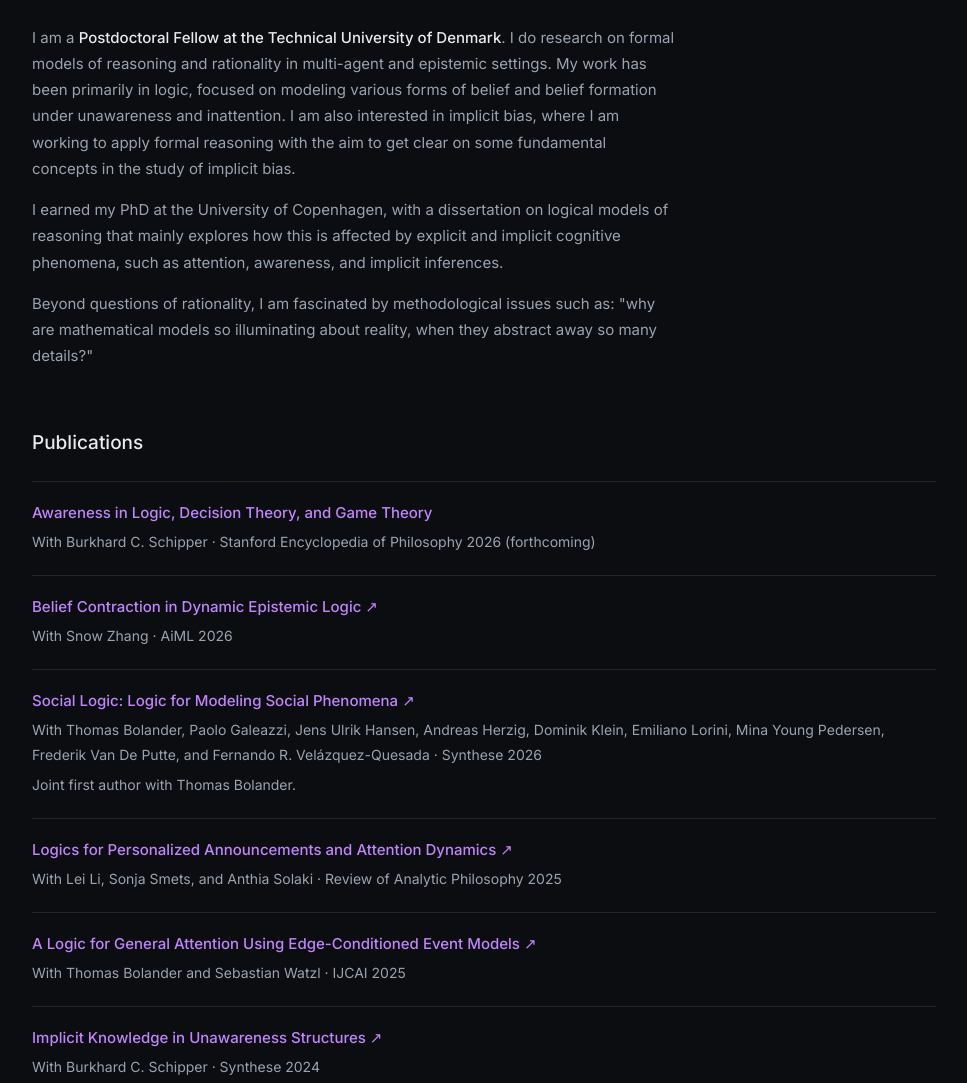
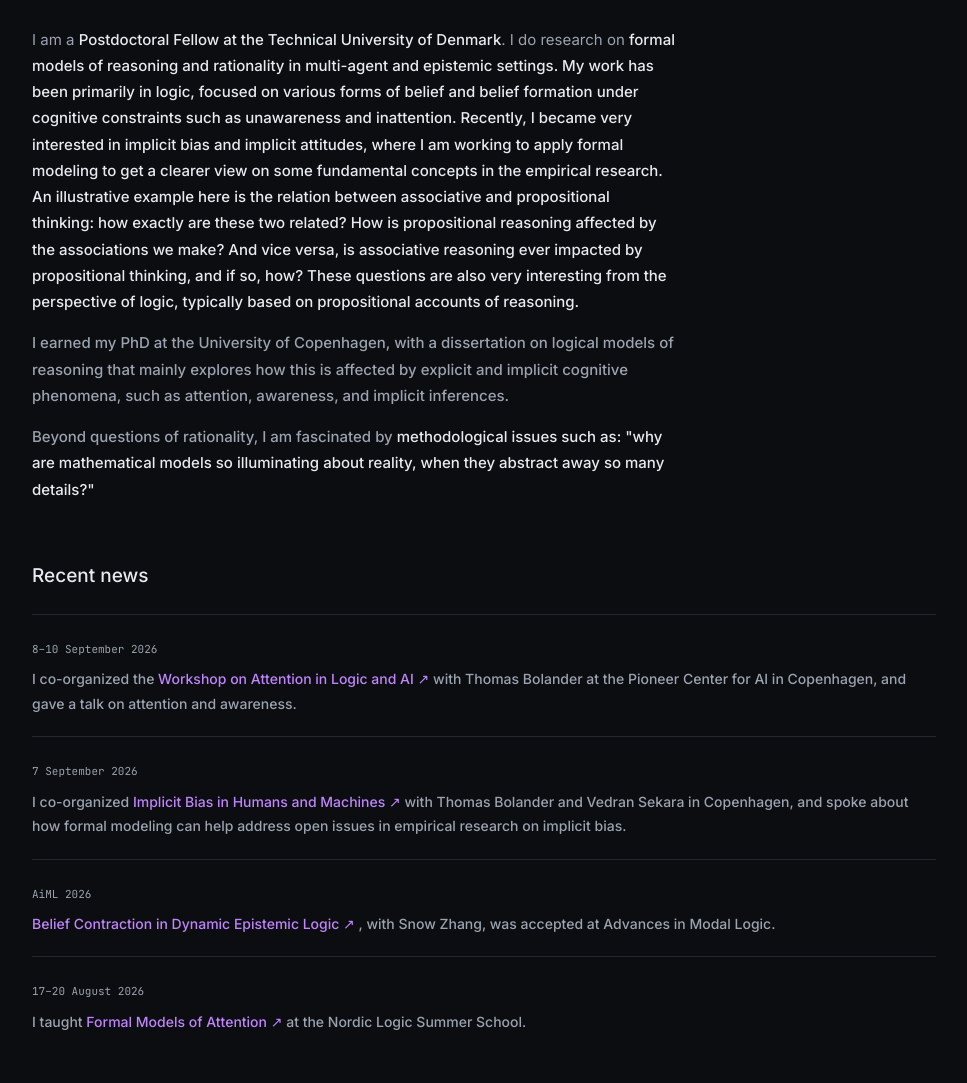
Before and after one commit to gaiabel/gaiabel.github.io, a plain HTML site: page index.html in a window 1280 px wide. Shown: the part 320-1403 px from the top of the page, without its empty margins (156-1123 px from the left). Drawn offline with Linux system fonts and the light colour scheme.

Commit message:
Update index.html

```diff
--- a/index.html
+++ b/index.html
@@ -241,7 +241,7 @@
       <div class="hero">
         <div>
           <h1>Gaia Belardinelli</h1>
-          <p class="meta" style="margin: 0 0 12px;">she/her</p>
+          <p class="meta" style="margin: 0 0 14px;">she/her</p>
           <p class="subtitle">
             Formal models of reasoning under cognitive constraints.
           </p>
@@ -263,10 +263,14 @@
       <div class="bio">
         <p>
           I am a <strong>Postdoctoral Fellow at the Technical University of Denmark</strong>.
-          I do research on formal models of reasoning and rationality in multi-agent and epistemic settings.
-          My work has been primarily in logic, focused on modeling various forms of belief
-          and belief formation under unawareness and inattention. I am also interested in implicit bias,
-          where I am working to apply formal reasoning with the aim to get clear on some fundamental concepts in the study of implicit bias.
+          I do research on <strong>formal models of reasoning and rationality<strong> in multi-agent and epistemic settings.
+          My work has been primarily in <strong>logic<strong>, focused on various forms of belief
+          and belief formation under cognitive constraints such as <strong>unawareness and inattention<strong>.
+          Recently, I became very interested in <strong>implicit bias and implicit attitudes<strong>,
+          where I am working to apply formal modeling to get a clearer view on some fundamental concepts in the empirical research.
+          An illustrative example here is the relation between <strong>associative and propositional thinking<strong>: how exactly are these two related?
+          How is propositional reasoning affected by the associations we make? And vice versa, is associative reasoning ever impacted by propositional thinking, and if so, how?
+          These questions are also very interesting from the perspective of logic, typically based on propositional accounts of reasoning.
         </p>
         <p>
           I earned my PhD at the University of Copenhagen,
@@ -275,11 +279,61 @@
           implicit cognitive phenomena, such as attention, awareness, and implicit inferences.
         </p>
           <p>
-          Beyond questions of rationality, I am fascinated by methodological issues such as:
+          Beyond questions of rationality, I am fascinated by <strong>methodological issues<strong> such as:
           "why are mathematical models so illuminating about reality, when they abstract away so many details?"
         </p>
       </div>
     </header>
+
+   <section id="news" class="news-panel">
+  <h2>Recent news</h2>
+
+  <div class="row">
+    <span class="meta">8–10 September 2026</span>
+    <p>
+      I co-organized the
+      <a href="https://www2.compute.dtu.dk/~tobo/aiep_webpage.html">
+        Workshop on Attention in Logic and AI ↗
+      </a>
+      with Thomas Bolander at the Pioneer Center for AI in Copenhagen,
+      and gave a talk on attention and awareness.
+    </p>
+  </div>
+
+  <div class="row">
+    <span class="meta">7 September 2026</span>
+    <p>
+      I co-organized
+      <a href="https://sites.google.com/view/implicit-biass/home">
+        Implicit Bias in Humans and Machines ↗
+      </a>
+      with Thomas Bolander and Vedran Sekara in Copenhagen,
+      and spoke about how formal modeling can help address
+      open issues in empirical research on implicit bias.
+    </p>
+  </div>
+
+  <div class="row">
+    <span class="meta">AiML 2026</span>
+    <p>
+      <a href="https://arxiv.org/abs/2606.31861">
+        Belief Contraction in Dynamic Epistemic Logic ↗
+      </a>,
+      with Snow Zhang, was accepted at Advances in Modal Logic.
+    </p>
+  </div>
+
+  <div class="row">
+    <span class="meta">17–20 August 2026</span>
+    <p>
+      I taught
+      <a href="https://slss2026.compute.dtu.dk/">
+        Formal Models of Attention ↗
+      </a>
+      at the Nordic Logic Summer School.
+    </p>
+  </div>
+    </section>
 
 
 <section id="publications">
@@ -400,56 +454,6 @@
   </article>
     </section>
 
-    <section id="news" class="news-panel">
-  <h2>Recent news</h2>
-
-  <div class="row">
-    <span class="meta">8–10 September 2026</span>
-    <p>
-      I co-organized the
-      <a href="https://www2.compute.dtu.dk/~tobo/aiep_webpage.html">
-        Workshop on Attention in Logic and AI ↗
-      </a>
-      with Thomas Bolander at the Pioneer Center for AI in Copenhagen,
-      and gave a talk on attention and awareness.
-    </p>
-  </div>
-
-  <div class="row">
-    <span class="meta">7 September 2026</span>
-    <p>
-      I co-organized
-      <a href="https://sites.google.com/view/implicit-biass/home">
-        Implicit Bias in Humans and Machines ↗
-      </a>
-      with Thomas Bolander and Vedran Sekara in Copenhagen,
-      and spoke about how formal modeling can help address
-      open issues in empirical research on implicit bias.
-    </p>
-  </div>
-
-  <div class="row">
-    <span class="meta">AiML 2026</span>
-    <p>
-      <a href="https://arxiv.org/abs/2606.31861">
-        Belief Contraction in Dynamic Epistemic Logic ↗
-      </a>,
-      with Snow Zhang, was accepted at Advances in Modal Logic.
-    </p>
-  </div>
-
-  <div class="row">
-    <span class="meta">17–20 August 2026</span>
-    <p>
-      I taught
-      <a href="https://slss2026.compute.dtu.dk/">
-        Formal Models of Attention ↗
-      </a>
-      at the Nordic Logic Summer School.
-    </p>
-  </div>
-    </section>
-
     <section id="education">
       <h2>Education</h2>
       <ul class="education">
```
